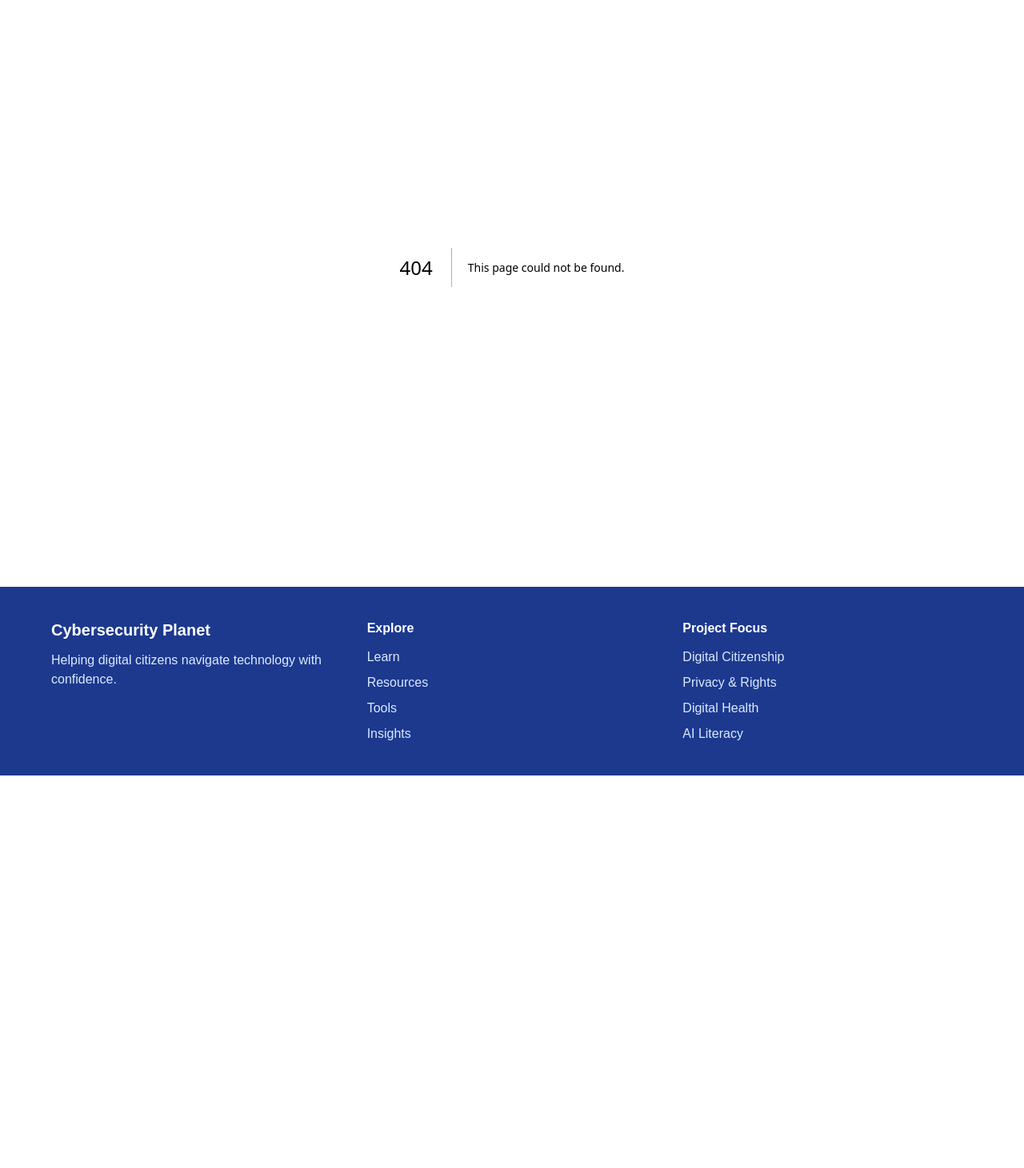
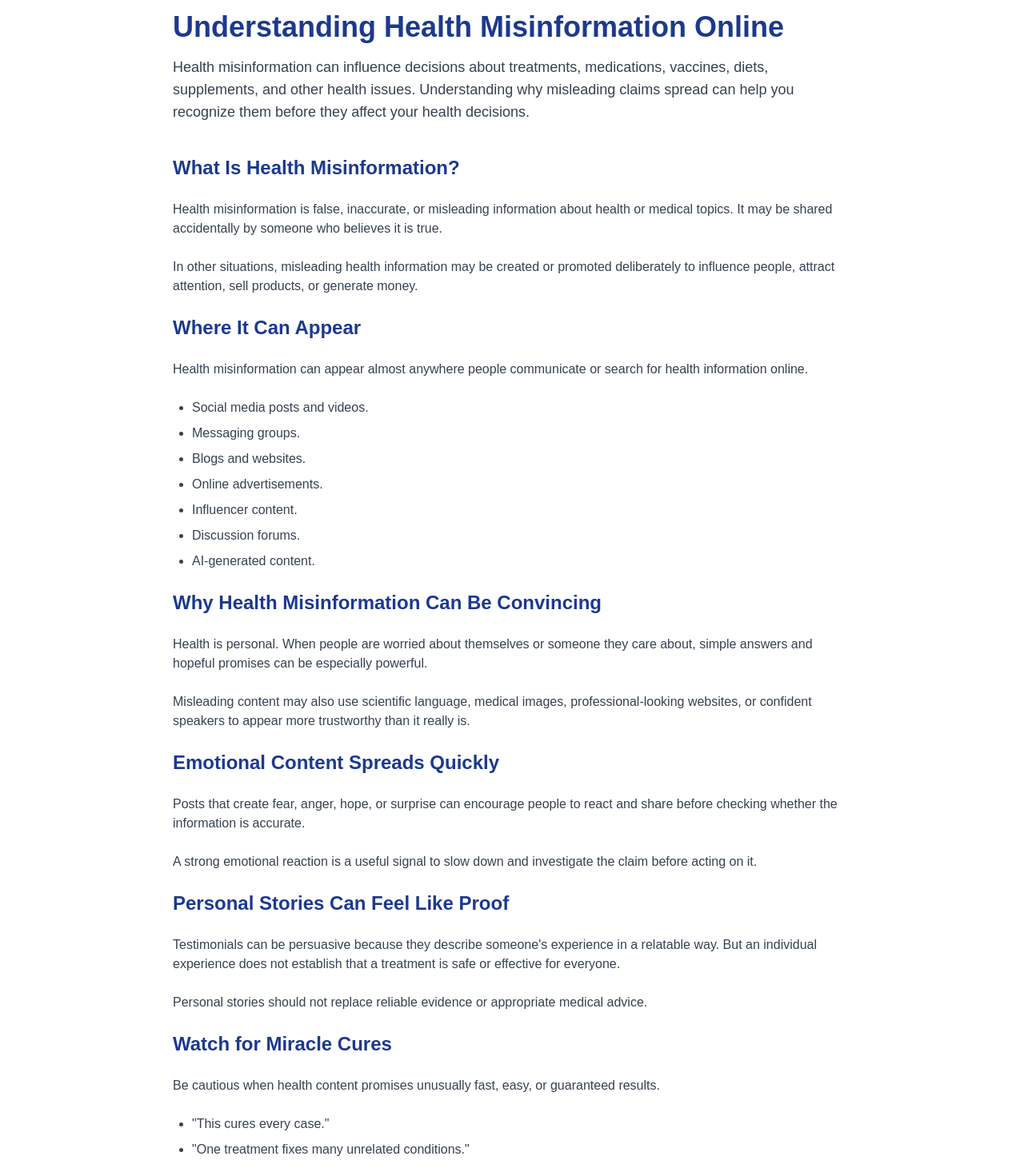
Before and after one commit to Black-widow-codes/Cybersecurity-Planet, a Next.js app: page /learn/digital-health/understanding-health-misinformation-online in a window 1280 px wide. Before the commit this address had no page. Shown: the part 143-1604 px from the top of the page at 80% size. Before the commit the page ends 1113 px from the top, so only its background shows below. Built offline with nearby package versions, Linux system fonts and the light colour scheme.

Commit message:
Add health misinformation article

```diff
--- a/src/app/learn/digital-health/page.tsx
+++ b/src/app/learn/digital-health/page.tsx
@@ -62,6 +62,12 @@ export default function DigitalHealthPage() {
         description:
           "Learn how artificial intelligence may be used in healthcare, what it can and cannot do, and what patients should know about privacy, bias, and human oversight.",
         link: "/learn/digital-health/understanding-ai-in-your-healthcare",
+      },
+      {
+        title: "Understanding Health Misinformation Online",
+        description:
+          "Learn how misleading health claims spread online, why they can be convincing, and how to respond more safely.",
+        link: "/learn/digital-health/understanding-health-misinformation-online",
       },
     ];
 
--- /dev/null
+++ b/src/app/learn/digital-health/understanding-health-misinformation-online/page.tsx
@@ -0,0 +1,243 @@
+import Link from "next/link";
+
+export const metadata = {
+  title: "Understanding Health Misinformation Online | Cybersecurity Planet",
+  description:
+    "Learn how health misinformation spreads online, why misleading health claims can be convincing, and how to respond more safely.",
+};
+
+export default function HealthMisinformationPage() {
+  return (
+    <main className="max-w-4xl mx-auto px-6 py-20">
+      <h1 className="text-4xl font-bold text-blue-900">
+        Understanding Health Misinformation Online
+      </h1>
+
+      <p className="mt-4 text-lg text-gray-700">
+        Health misinformation can influence decisions about treatments,
+        medications, vaccines, diets, supplements, and other health issues.
+        Understanding why misleading claims spread can help you recognize them
+        before they affect your health decisions.
+      </p>
+
+      <section className="mt-10 space-y-6 text-gray-700">
+        <h2 className="text-2xl font-bold text-blue-900">
+          What Is Health Misinformation?
+        </h2>
+
+        <p>
+          Health misinformation is false, inaccurate, or misleading information
+          about health or medical topics. It may be shared accidentally by
+          someone who believes it is true.
+        </p>
+
+        <p>
+          In other situations, misleading health information may be created or
+          promoted deliberately to influence people, attract attention, sell
+          products, or generate money.
+        </p>
+
+        <h2 className="text-2xl font-bold text-blue-900">
+          Where It Can Appear
+        </h2>
+
+        <p>
+          Health misinformation can appear almost anywhere people communicate
+          or search for health information online.
+        </p>
+
+        <ul className="list-disc space-y-2 pl-6">
+          <li>Social media posts and videos.</li>
+          <li>Messaging groups.</li>
+          <li>Blogs and websites.</li>
+          <li>Online advertisements.</li>
+          <li>Influencer content.</li>
+          <li>Discussion forums.</li>
+          <li>AI-generated content.</li>
+        </ul>
+
+        <h2 className="text-2xl font-bold text-blue-900">
+          Why Health Misinformation Can Be Convincing
+        </h2>
+
+        <p>
+          Health is personal. When people are worried about themselves or
+          someone they care about, simple answers and hopeful promises can be
+          especially powerful.
+        </p>
+
+        <p>
+          Misleading content may also use scientific language, medical images,
+          professional-looking websites, or confident speakers to appear more
+          trustworthy than it really is.
+        </p>
+
+        <h2 className="text-2xl font-bold text-blue-900">
+          Emotional Content Spreads Quickly
+        </h2>
+
+        <p>
+          Posts that create fear, anger, hope, or surprise can encourage people
+          to react and share before checking whether the information is
+          accurate.
+        </p>
+
+        <p>
+          A strong emotional reaction is a useful signal to slow down and
+          investigate the claim before acting on it.
+        </p>
+
+        <h2 className="text-2xl font-bold text-blue-900">
+          Personal Stories Can Feel Like Proof
+        </h2>
+
+        <p>
+          Testimonials can be persuasive because they describe someone's
+          experience in a relatable way. But an individual experience does not
+          establish that a treatment is safe or effective for everyone.
+        </p>
+
+        <p>
+          Personal stories should not replace reliable evidence or appropriate
+          medical advice.
+        </p>
+
+        <h2 className="text-2xl font-bold text-blue-900">
+          Watch for Miracle Cures
+        </h2>
+
+        <p>
+          Be cautious when health content promises unusually fast, easy, or
+          guaranteed results.
+        </p>
+
+        <ul className="list-disc space-y-2 pl-6">
+          <li>"This cures every case."</li>
+          <li>"One treatment fixes many unrelated conditions."</li>
+          <li>"There are absolutely no side effects."</li>
+          <li>"Doctors are hiding this cure."</li>
+          <li>"You must act immediately before this information disappears."</li>
+        </ul>
+
+        <h2 className="text-2xl font-bold text-blue-900">
+          Financial Motives Matter
+        </h2>
+
+        <p>
+          Some misleading health claims are connected to products, supplements,
+          subscriptions, tests, treatments, or other services.
+        </p>
+
+        <p>
+          Ask whether the person making the claim benefits financially if you
+          believe it or buy something.
+        </p>
+
+        <h2 className="text-2xl font-bold text-blue-900">
+          Popularity Does Not Prove Accuracy
+        </h2>
+
+        <p>
+          Likes, views, comments, and shares show that content has attracted
+          attention. They do not show that the health information is medically
+          accurate.
+        </p>
+
+        <p>
+          Repetition can also make a claim feel familiar and believable even
+          when the underlying information is weak.
+        </p>
+
+        <h2 className="text-2xl font-bold text-blue-900">
+          Influencers Are Not Automatically Health Experts
+        </h2>
+
+        <p>
+          A creator may have a large audience without having appropriate
+          training or expertise in the health topic they are discussing.
+        </p>
+
+        <p>
+          Look beyond popularity and examine the person's qualifications,
+          evidence, and sources.
+        </p>
+
+        <h2 className="text-2xl font-bold text-blue-900">
+          AI Can Also Produce Health Misinformation
+        </h2>
+
+        <p>
+          AI systems can generate clear and convincing explanations, but they
+          can also produce incorrect, outdated, or invented information.
+        </p>
+
+        <p>
+          Important health claims generated by AI should be checked against
+          reliable sources rather than accepted because the response sounds
+          confident.
+        </p>
+
+        <h2 className="text-2xl font-bold text-blue-900">
+          Check Before You Share
+        </h2>
+
+        <p>
+          Sharing inaccurate health information can affect more than the person
+          who originally sees it. Friends, relatives, or community members may
+          make decisions based on information you pass along.
+        </p>
+
+        <p>
+          Verify important claims before forwarding, reposting, or recommending
+          them to someone else.
+        </p>
+
+        <h2 className="text-2xl font-bold text-blue-900">
+          Questions to Ask
+        </h2>
+
+        <ul className="list-disc space-y-2 pl-6">
+          <li>Who created this health claim?</li>
+          <li>What expertise do they have?</li>
+          <li>What evidence supports the claim?</li>
+          <li>Is the information current?</li>
+          <li>Are other reliable health sources saying the same thing?</li>
+          <li>Is someone selling a product or service?</li>
+          <li>Is the message trying to frighten or pressure me?</li>
+        </ul>
+
+        <h2 className="text-2xl font-bold text-blue-900">
+          What You Can Do
+        </h2>
+
+        <ul className="list-disc space-y-2 pl-6">
+          <li>Pause before reacting to dramatic health claims.</li>
+          <li>Check the original source.</li>
+          <li>Compare information with credible health sources.</li>
+          <li>Look for evidence rather than testimonials alone.</li>
+          <li>Be skeptical of guarantees and miracle cures.</li>
+          <li>Verify AI-generated health information.</li>
+          <li>Seek qualified professional guidance for important decisions.</li>
+        </ul>
+
+        <div className="rounded-xl border bg-gray-50 p-6">
+          <h3 className="text-xl font-bold text-blue-900">
+            Examine a Health Claim
+          </h3>
+
+          <p className="mt-2">
+            Use the Health Misinformation Check to look for common warning signs
+            before trusting or sharing an online health claim.
+          </p>
+
+          <Link
+            href="/tools/health-misinformation-check"
+            className="mt-4 inline-block rounded-lg bg-cyan-600 px-5 py-3 font-semibold text-white hover:bg-cyan-700"
+          >
+            Open Health Misinformation Check
+          </Link>
+        </div>
+      </section>
+    </main>
+  );
+}
```
